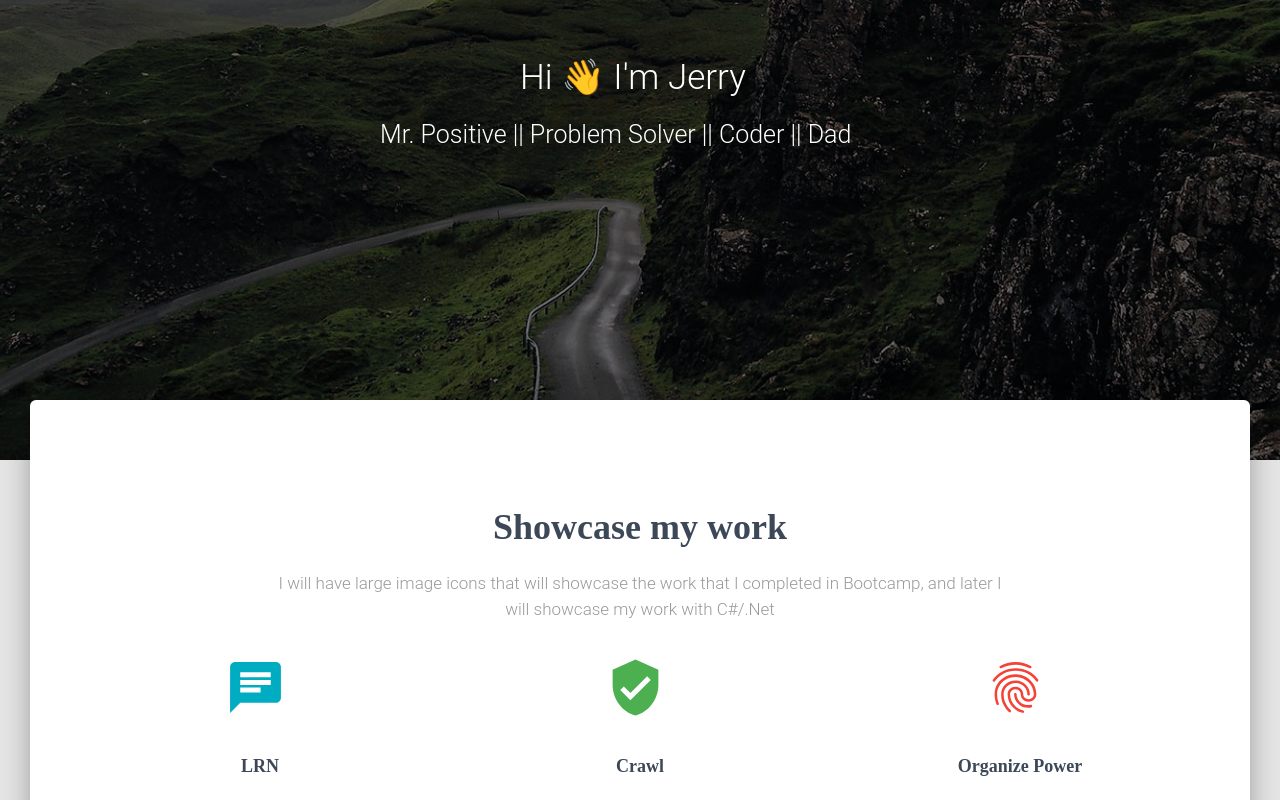
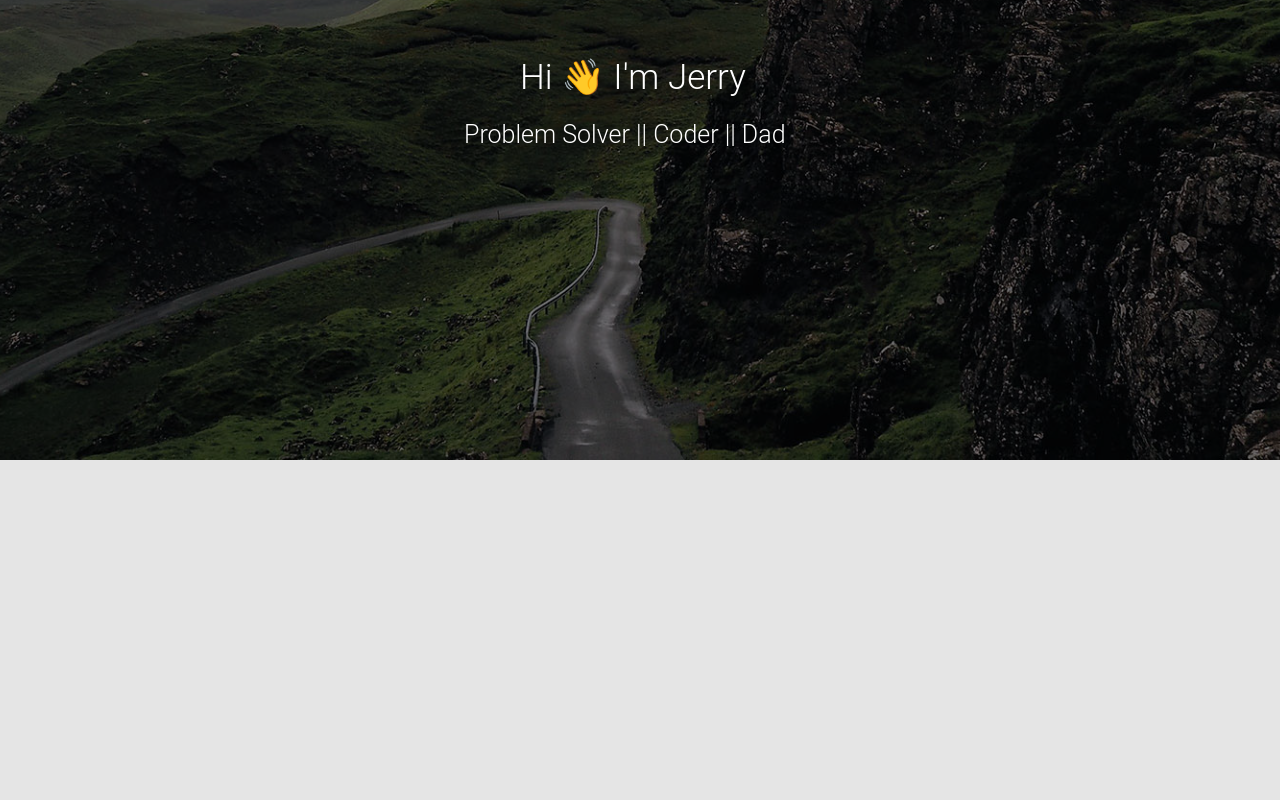
Before and after one commit to JerryMcDonald/PortfolioWebsite, a React (Create React App) app in the folder my-app/: page / in a window 1280 px wide. Shown: the part 260-1060 px from the top of the page. After the commit the page ends 800 px from the top, so only its background shows below. Built offline with nearby package versions, Linux system fonts and the light colour scheme.

Commit message:
linting issues

```diff
--- a/my-app/src/views/HomePage/HomePage.js
+++ b/my-app/src/views/HomePage/HomePage.js
@@ -9,7 +9,7 @@ import Header from "../../components/Header/Header.js";
 import Footer from "../../components/Footer/Footer.js";
 import GridContainer from "../../components/Grid/GridContainer.js";
 import GridItem from "../../components/Grid/GridItem.js";
-import Button from "../../components/CustomButtons/Button.js";
+// import Button from "../../components/CustomButtons/Button.js";
 import HeaderLinks from "../../components/Header/HeaderLinks.js";
 import Parallax from "../../components/Parallax/Parallax.js";
 
@@ -18,8 +18,8 @@ import styles from "../../assets/jss/material-kit-react/views/landingPage.js";
 // Sections for this page
 import WebpageShowcase from "./Sections/WebpageShowcase.js";
 import Resume from "./Sections/Resume.js";
-import TeamSection from "./Sections/TeamSection.js";
-import WorkSection from "./Sections/WorkSection.js";
+// import TeamSection from "./Sections/TeamSection.js";
+// import WorkSection from "./Sections/WorkSection.js";
 
 const dashboardRoutes = [];
 
@@ -58,35 +58,22 @@ export default function HomePage(props) {
                 I'm Jerry{" "}
               </p>
 
-              <p style={{ paddingLeft: 10, fontSize: 25 }}>
+              <p style={{ paddingLeft: 94, fontSize: 25 }}>
                 {" "}
-                Mr. Positive || Problem Solver || Coder || Dad{" "}
+                Problem Solver || Coder || Dad{" "}
               </p>
-              {/* <h1>This is my portfolio</h1> */}
-
-              {/* <Button
-
-                color="danger"
-                size="lg"
-                href="https://www.youtube.com/watch?v=dQw4w9WgXcQ&ref=creativetim"
-                target="_blank"
-                rel="noopener noreferrer"
-              >
-                <i className="fas fa-play" />
-                Watch video
-              </Button> */}
             </GridItem>
           </GridContainer>
         </div>
       </Parallax>
-      <div className={classNames(classes.main, classes.mainRaised)}>
-        <div className={classes.container}>
-          {clickResume ? <Resume /> : <WebpageShowcase />}
+      {/* <div className={classNames(classes.main, classes.mainRaised)}> */}
+        {/* <div className={classes.container}> */}
+          {/* {clickResume ? <Resume /> : <WebpageShowcase />} */}
           {/* <TeamSection /> */}
           {/* <WorkSection /> */}
-        </div>
-      </div>
-      <Footer />
+        {/* </div> */}
+      {/* </div> */}
+      {/* <Footer /> */}
     </div>
   );
 }
```
